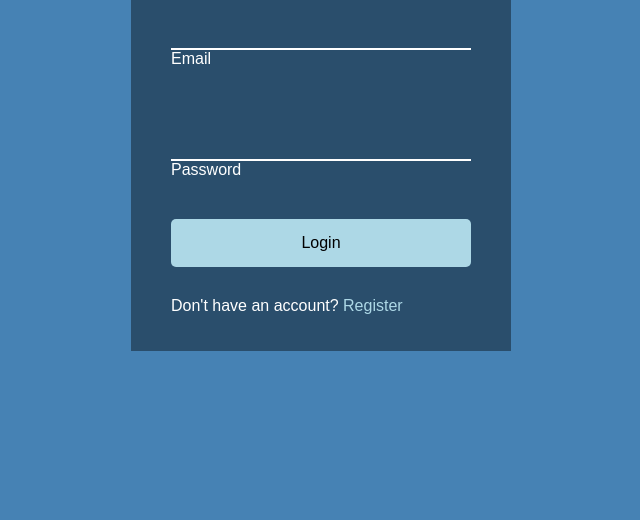
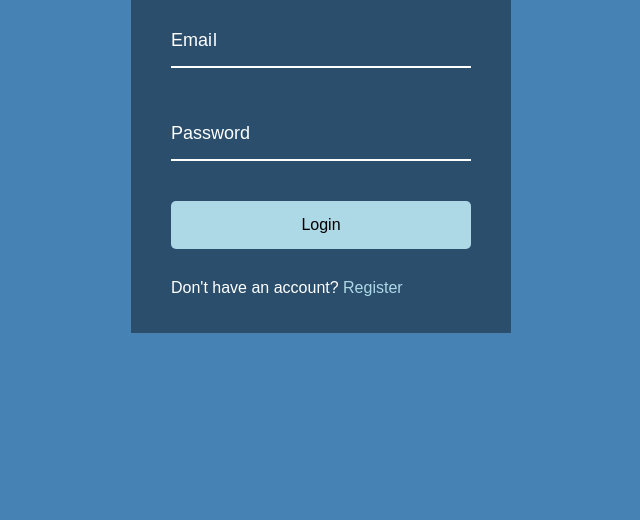
Before and after one commit to jyh4479/vanillaScriptProject, a plain HTML site: page 50Projects/8_form_input_wave/index.html in a window 1280 px wide. Shown: the part 280-800 px from the top of the page, without its empty margins (319-959 px from the left). Drawn offline with Linux system fonts and the light colour scheme; a web font is replaced by a local one.

Commit message:
JS를 활용한 효과 적용
이번 8장은 조금 더 집중해서 학습하기
1. span 태그로 바꾸는 스킬
2. 애니메이션 적용 스킬
3. css 관련 스킬

```diff
--- a/50Projects/8_form_input_wave/script.js
+++ b/50Projects/8_form_input_wave/script.js
@@ -0,0 +1,10 @@
+const labels = document.querySelectorAll('.form-control label')
+
+labels.forEach(label => {
+    label.innerHTML = label.innerText
+        .split('')
+        // index를 활용해 각각 delay 적용
+        .map((letter, idx) => `<span style="transition-delay: ${idx * 50}ms">${letter}</span>`)
+        // 문자로 반환하기 위한 join
+        .join('')
+})
--- a/50Projects/8_form_input_wave/style.css
+++ b/50Projects/8_form_input_wave/style.css
@@ -81,4 +81,26 @@ body {
 .form-control input:focus,
 .form-control input:valid {
     outline: 0;
+    border-bottom-color: lightblue;
 }
+
+.form-control label {
+    position: absolute;
+    top: 15px;
+    left: 0;
+}
+
+.form-control label span {
+    display: inline-block;
+    font-size: 18px;
+    min-width: 5px;
+    /* 이정도 효과는 외워두자 */
+    /* https://cubic-bezier.com/#.06,-0.55,.27,1.55 */
+    transition: transform 0.3s cubic-bezier(0.68, -0.55, 0.265, 1.55);
+}
+
+.form-control input:focus + label span,
+.form-control input:valid + label span {
+    color: lightblue;
+    transform: translateY(-30px);
+}
```
